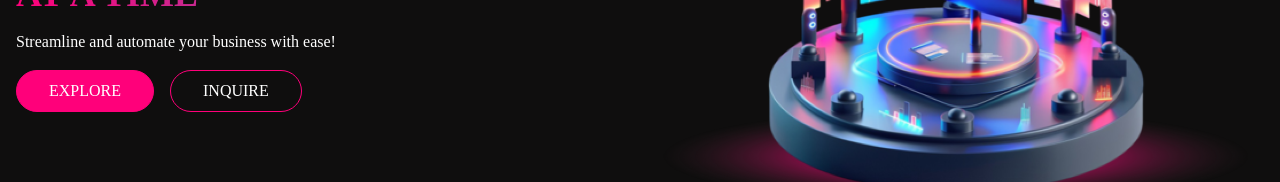
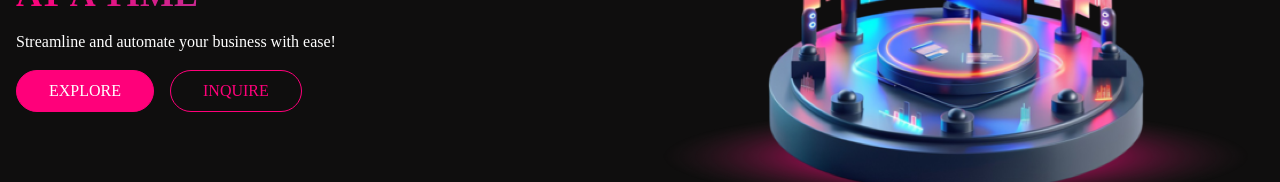
Before and after one commit to cod-debug/gldrp-web, a React (Vite) app: page /#/ in a window 1280 px wide. Shown: the part 377-559 px from the top of the page. Built offline with nearby package versions, Linux system fonts and the light colour scheme; a web font is replaced by a local one; what tailwindcss-rtl would draw is missing.

Commit message:
updated color

```diff
--- a/src/pages/Home.jsx
+++ b/src/pages/Home.jsx
@@ -27,10 +27,12 @@ export default function Home(){
                                             transition ease-in duration-300
                                         ">EXPLORE</button>
                                         <button className="border border-accent
+                                            text-accent
                                             px-8 py-2
                                             rounded-3xl
                                             hover:bg-accent
                                             hover:border-white
+                                            hover:text-white
                                             transition ease-in duration-300
                                         ">INQUIRE</button>
                                     </div>
```
